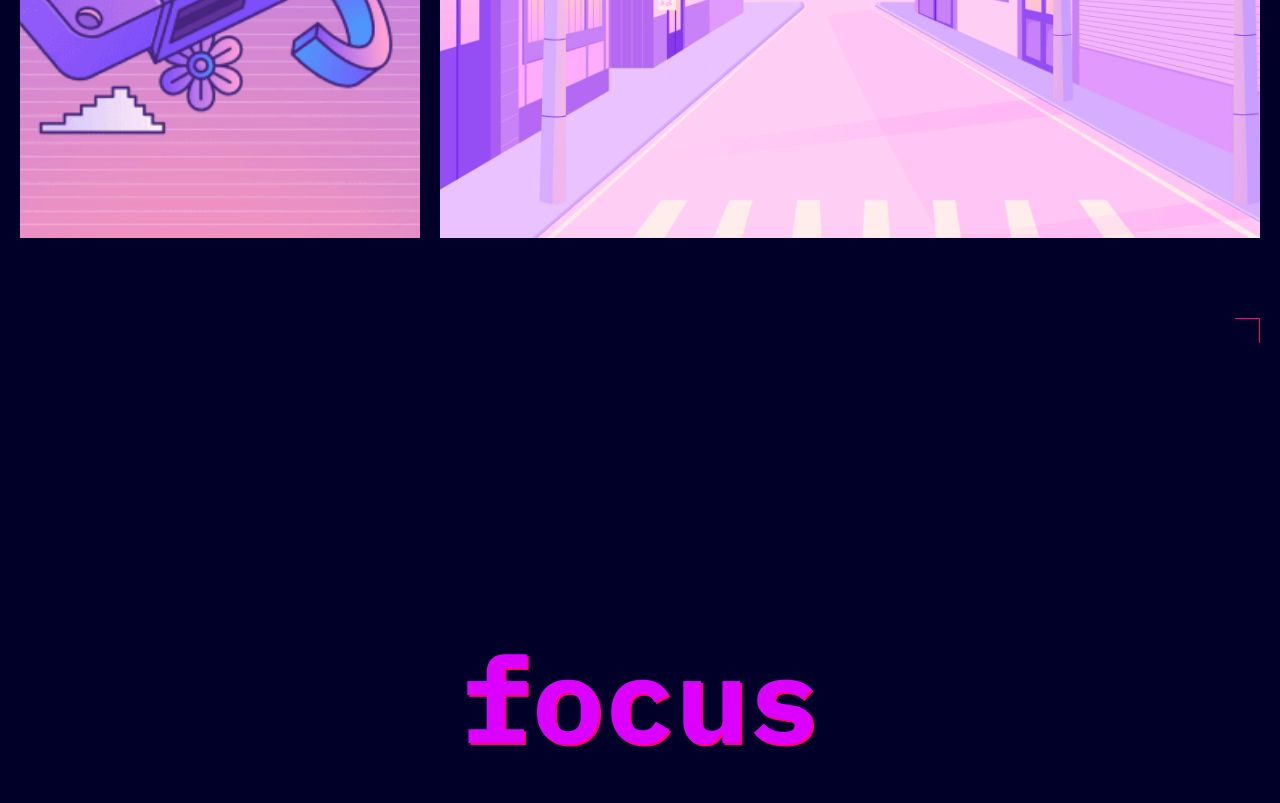
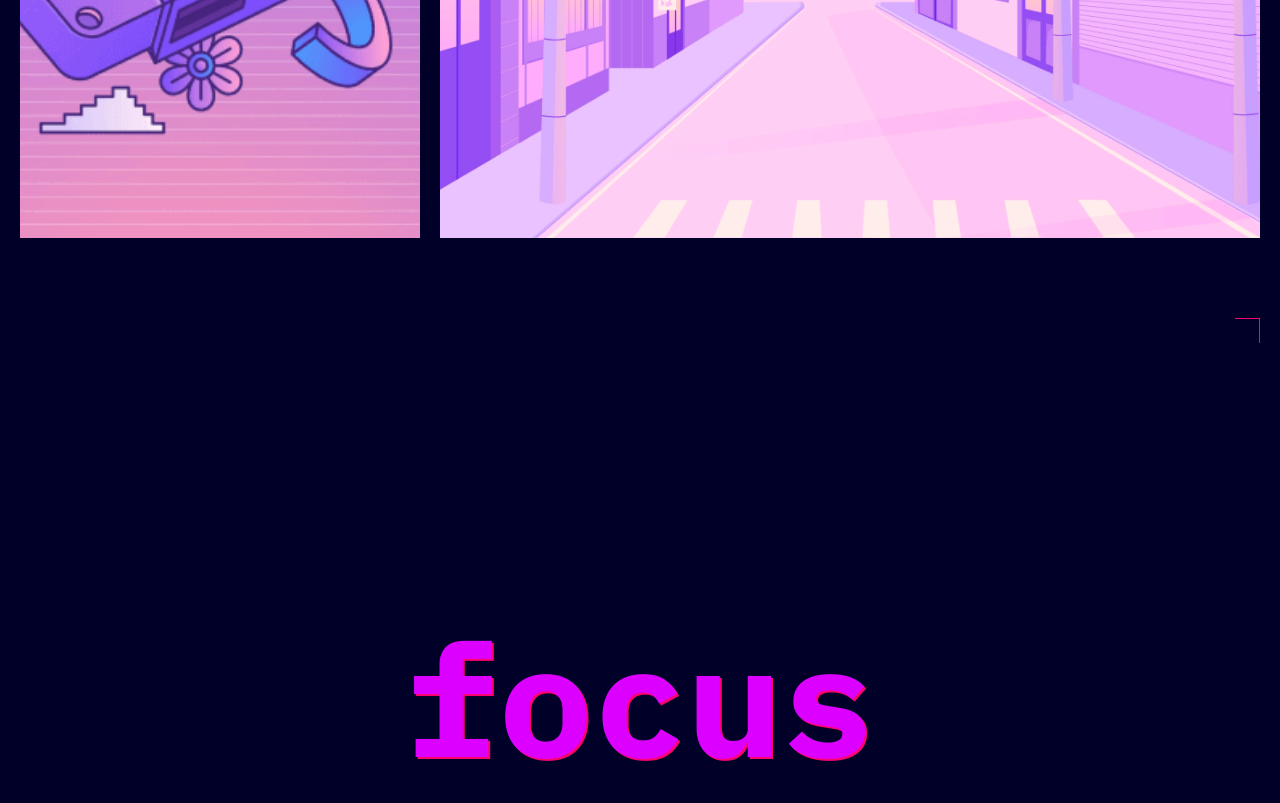
Before and after one commit to stevankzt/slozhno-sosredotochitsya-ad, a plain HTML site: page index.html in a window 1280 px wide. Shown: the part 3891-4694 px from the top of the page. Drawn offline with Linux system fonts and the light colour scheme.

Commit message:
исправил ошибки

```diff
--- a/styles/style.css
+++ b/styles/style.css
@@ -1,6 +1,7 @@
 .page {
   font-family: var(--font-family);
   background-color: var(--bg-color);
+  background-attachment: fixed;
 }
 
 .decorated-zone::before {
@@ -48,7 +49,6 @@
     grid-template-columns: repeat(2, auto);
     gap: 10px;
     block-size: 25px;
-    justify-self: end;
     color: var(--general-color);
     font-size: var(--regular-font-size);
     text-transform: uppercase;
@@ -194,11 +194,11 @@
     align-self: center;
     color: var(--title1-color);
     text-shadow: 2px 2px 0 var(--general-color);
-    font-size: clamp(7.25rem, 7.0115rem + 1.0178vw, 7.5rem);
+    font-size: var(--display-title-size);
     line-height: var(--title-line-height);
   }
 
-  @media (width >= 768px){
+  @media (width >= 768px) {
     :root {
       --display-title-size: clamp(7.5rem, 0.5625rem + 14.4531vw, 9.8125rem);
     }
@@ -234,11 +234,11 @@
       grid-column: 2 / 3;
     }
 
-    .topic:nth-child(2) .topic__card{
+    .topic:nth-child(2) .topic__card {
       grid-column: 1 / 4;
     }
 
-    .topic > .title_decor{
+    .topic > .title_decor {
       grid-column: 2 / 3;
     }
 
@@ -340,12 +340,12 @@
       grid-row: span 1;
     }
 
-    .topic:nth-child(2) .topic__card{
+    .topic:nth-child(2) .topic__card {
       grid-row: 2 / 3 ;
       grid-column: span 1;
     }
 
-    .topic > .title_decor{
+    .topic > .title_decor {
       grid-column: 2 / 4;
     }
   }
--- a/styles/variables.css
+++ b/styles/variables.css
@@ -3,7 +3,7 @@
   --general-color: #ff0070;
   --general-color-opacity: #ff007066;
   --text-color: #f1b2ce;
---decoration-color: var(--general-color);
+  --decoration-color: var(--general-color);
   --bg-color: #000028;
   --title1-color: #db00ff;
   --title2-color: var(--general-color);
```
